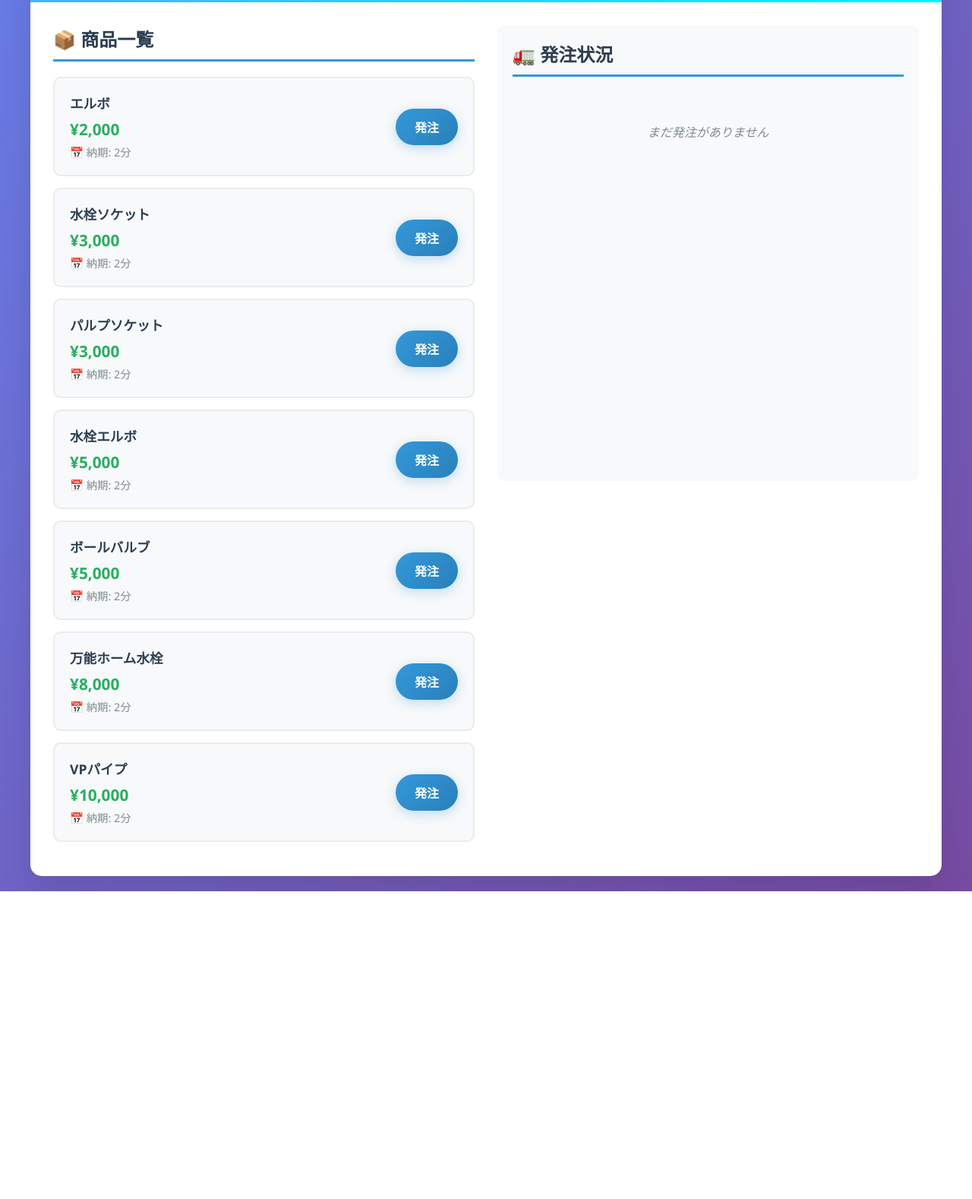
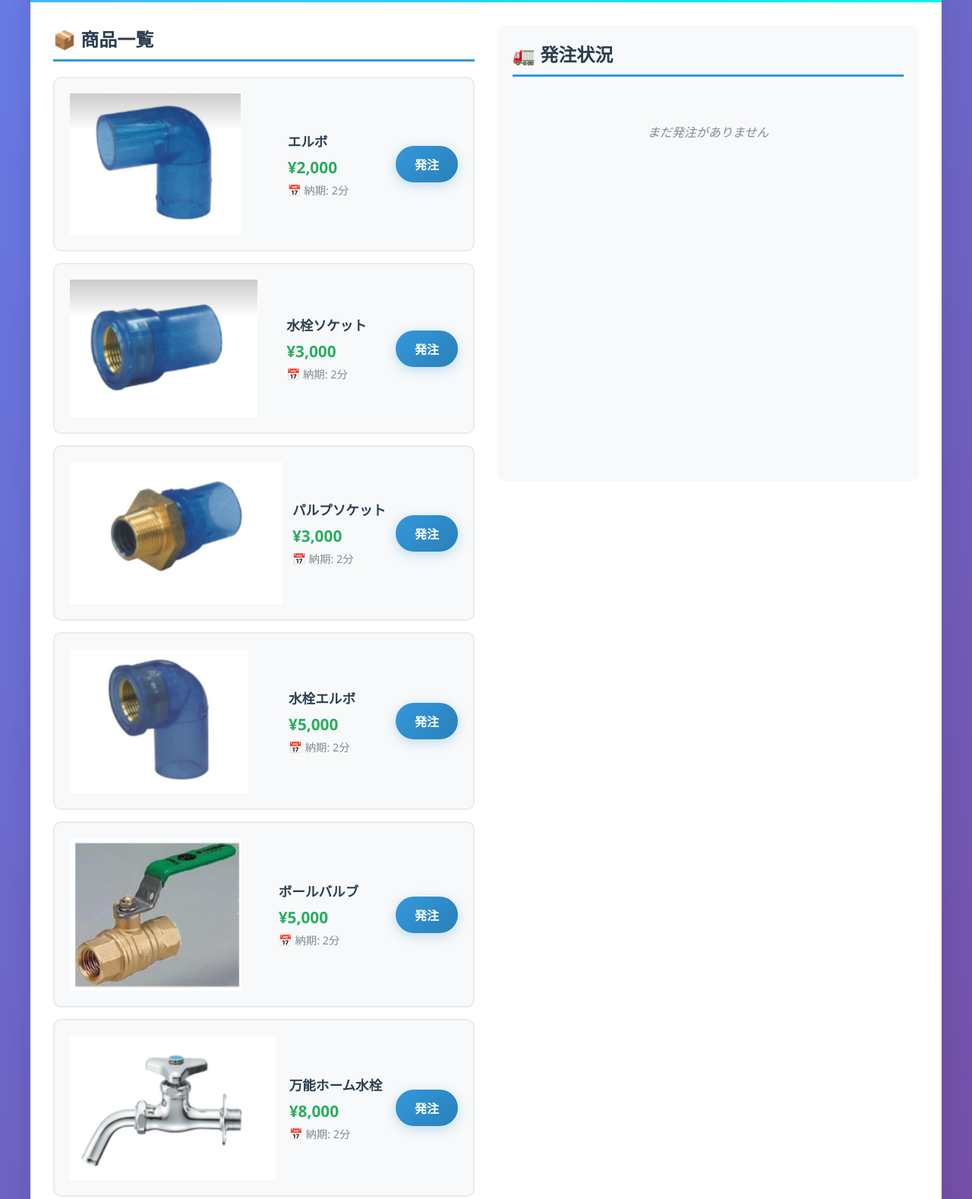
Before and after one commit to 108kent/Water-supply, a plain HTML site: page index.html in a window 1280 px wide. Shown: the part 200-1778 px from the top of the page at 76% size. Before the commit the page ends 1373 px from the top, so only its background shows below. Drawn offline with Linux system fonts and the light colour scheme.

Commit message:
Update index.html

```diff
--- a/index.html
+++ b/index.html
@@ -18,6 +18,7 @@
 
                 <div class="product-card">
                     <div class="product-info">
+                        <img src="elbo.png" alt="エルボ" class="product-image">
                         <div class="product-details">
                             <h3>エルボ</h3>
                             <div class="price">¥2,000</div>
@@ -29,6 +30,7 @@
 
                 <div class="product-card">
                     <div class="product-info">
+                        <img src="suisensoket.png" alt="水栓ソケット" class="product-image">
                         <div class="product-details">
                             <h3>水栓ソケット</h3>
                             <div class="price">¥3,000</div>
@@ -40,6 +42,7 @@
 
                 <div class="product-card">
                     <div class="product-info">
+                        <img src="bulvesoket.png" alt="パルプソケット" class="product-image">
                         <div class="product-details">
                             <h3>パルプソケット</h3>
                             <div class="price">¥3,000</div>
@@ -51,6 +54,7 @@
 
                 <div class="product-card">
                     <div class="product-info">
+                        <img src="suisenelbo.png" alt="水栓エルボ" class="product-image">
                         <div class="product-details">
                             <h3>水栓エルボ</h3>
                             <div class="price">¥5,000</div>
@@ -62,6 +66,7 @@
 
                 <div class="product-card">
                     <div class="product-info">
+                        <img src="ballbulve.png" alt="ボールバルブ" class="product-image">
                         <div class="product-details">
                             <h3>ボールバルブ</h3>
                             <div class="price">¥5,000</div>
@@ -73,6 +78,7 @@
 
                 <div class="product-card">
                     <div class="product-info">
+                        <img src="bannou.png" alt="万能ホーム水栓" class="product-image">
                         <div class="product-details">
                             <h3>万能ホーム水栓</h3>
                             <div class="price">¥8,000</div>
@@ -84,6 +90,7 @@
 
                 <div class="product-card">
                     <div class="product-info">
+                        <img src="pipe.png" alt="VPパイプ" class="product-image">
                         <div class="product-details">
                             <h3>VPパイプ</h3>
                             <div class="price">¥10,000</div>
```
